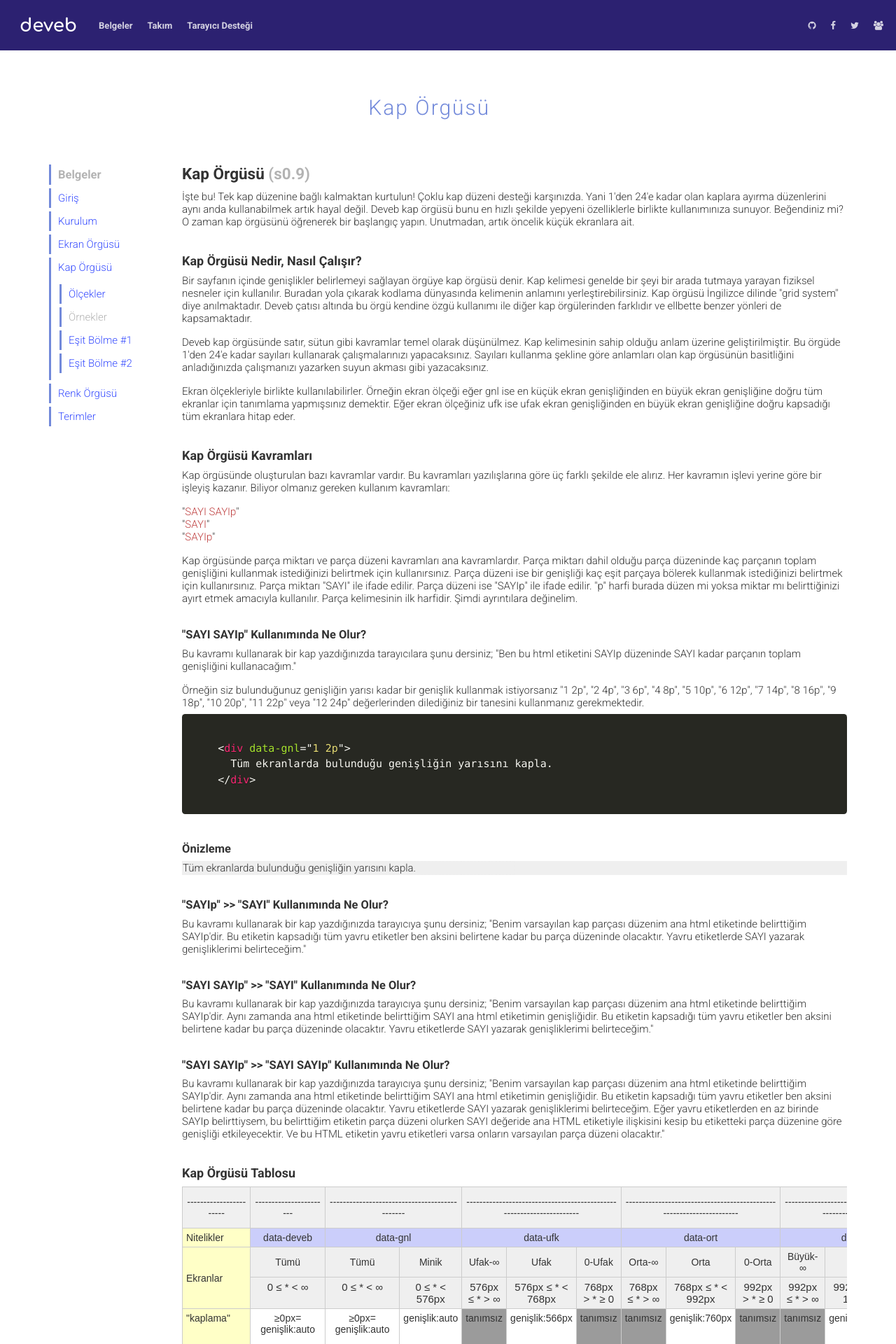
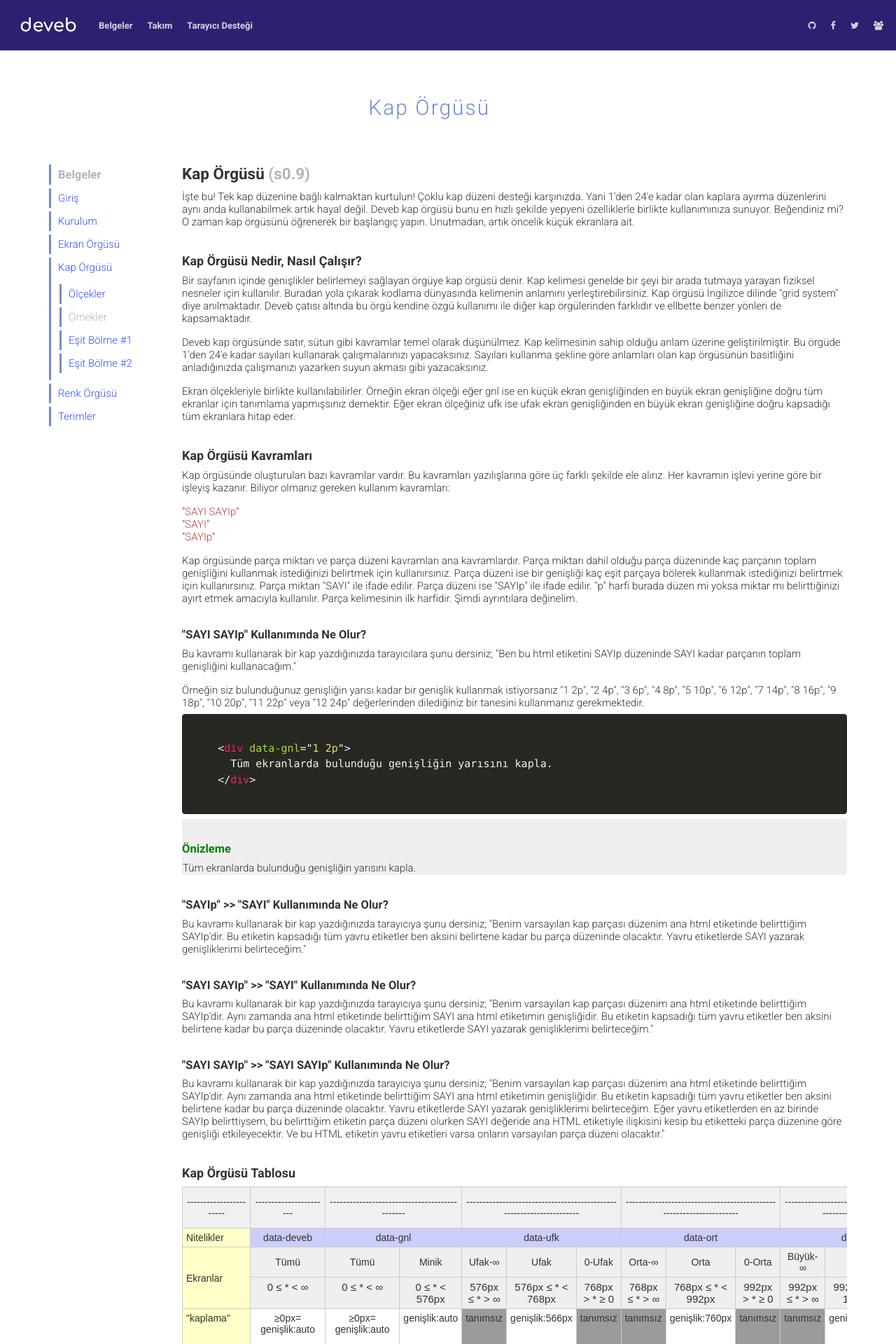
Before and after one commit to data-deveb/data-deveb.github.io, a Jekyll site: the page built from belgeler/kap-orgusu.html, in a window 1280 px wide. Shown: the top 1920 px of the page at 70% size. Built offline with Jekyll 4.4.1, drawn with Linux system fonts in a browser that asks for light colours.

Commit message:
Güncelleme

```diff
--- a/belgeler/kap-orgusu.html
+++ b/belgeler/kap-orgusu.html
@@ -39,17 +39,19 @@ title: Kap Örgüsü
       Tüm ekranlarda bulunduğu genişliğin yarısını kapla.
     &lt;/div&gt;
     </code></pre>
-    <h3>Önizleme</h3>
+    <p></p>
     <div data-gnl="1 1p" class="önizleme">
       <style media="screen">
         .önizleme{background-color:#efefef;}
         .önizleme [data-gnl]{border:1px dashed #eee;}
+        .önizleme h3 {color:green; background-color:#eee;}
       </style>
+      <h3>Önizleme</h3>
       <div data-gnl="1 2p">
         Tüm ekranlarda bulunduğu genişliğin yarısını kapla.
       </div>
     </div>
-    <p></p>
+
     <h3>"SAYIp" >> "SAYI" Kullanımında Ne Olur?</h3>
 
     <p>Bu kavramı kullanarak bir kap yazdığınızda tarayıcıya şunu dersiniz; "Benim varsayılan kap parçası düzenim ana html etiketinde belirttiğim SAYIp'dir. Bu etiketin kapsadığı tüm yavru etiketler ben aksini belirtene kadar bu parça düzeninde olacaktır. Yavru etiketlerde SAYI yazarak genişliklerimi belirteceğim."</p>
```
